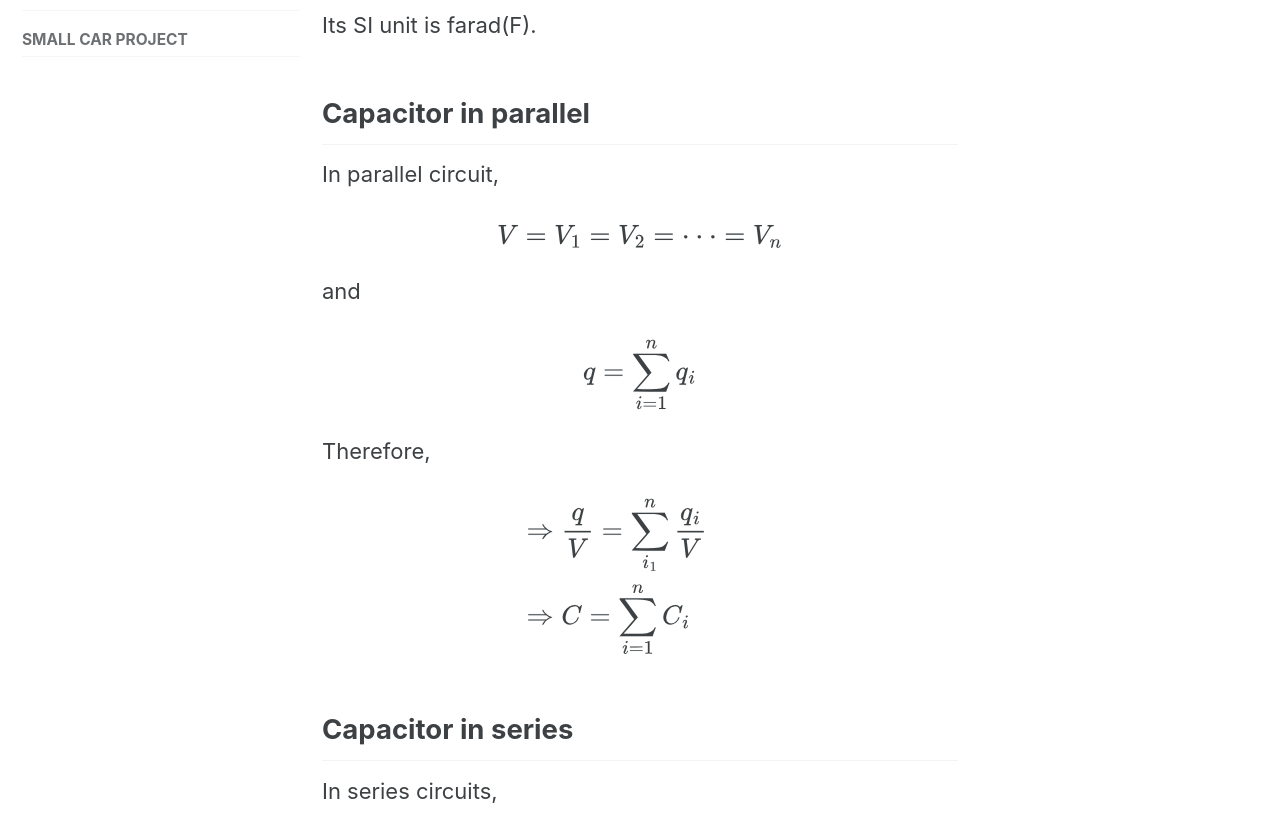
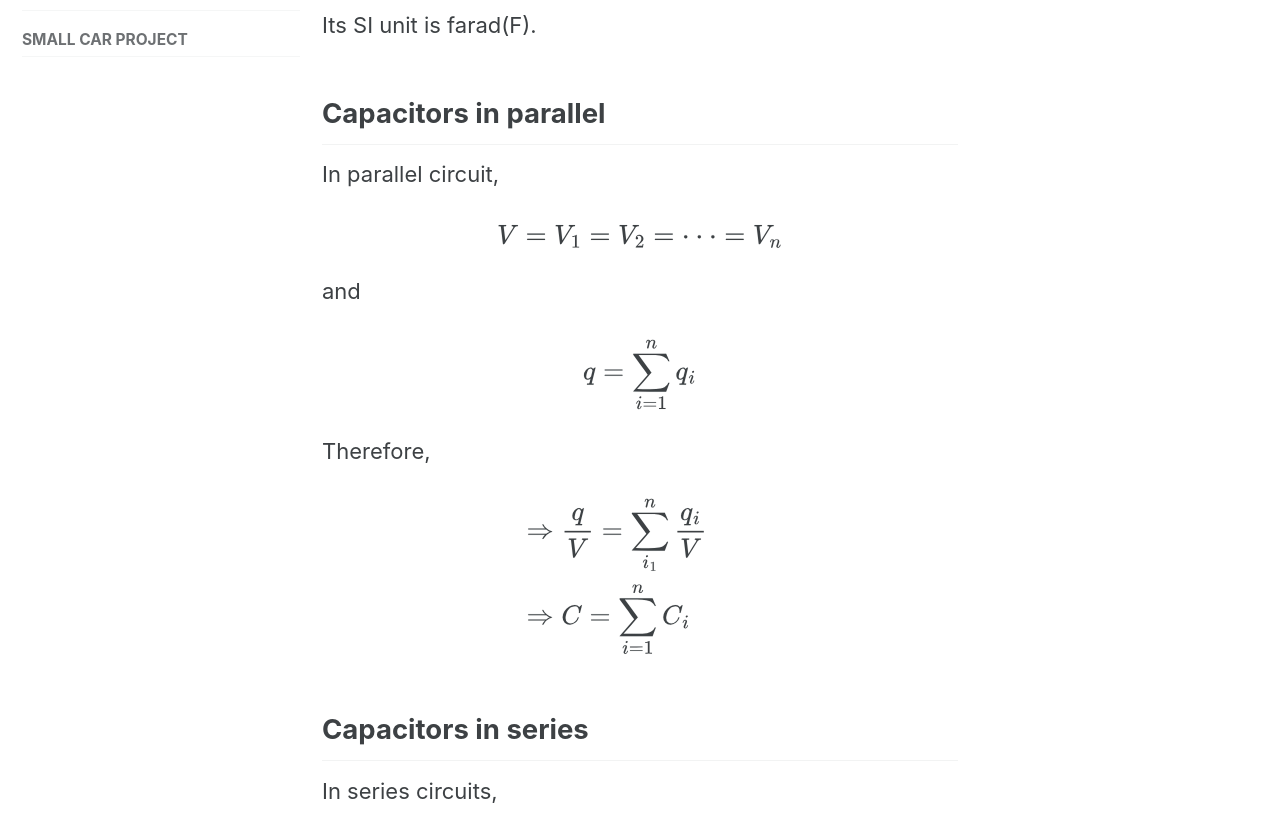
Before and after one commit to enginebeast/enginebeast.github.io, a Jekyll site: the page built from _posts/2025-10-11-capacitance.md, in a window 1280 px wide and 1400 px high. Shown: the part 388-1216 px from the top of the window. Built offline with Jekyll 4.4.1, drawn with Linux system fonts in a browser that asks for light colours; cached includes are drawn as plain includes.

Commit message:
singular > plural

```diff
--- a/_posts/2025-10-11-capacitance.md
+++ b/_posts/2025-10-11-capacitance.md
@@ -11,7 +11,7 @@ $$C = \frac{q}{V}$$
 
 Its SI unit is farad(F).
 
-## Capacitor in parallel
+## Capacitors in parallel
 
 In parallel circuit,
 
@@ -30,7 +30,7 @@ $$
 \end{aligned}
 $$
 
-## Capacitor in series
+## Capacitors in series
 
 In series circuits,
 
```
